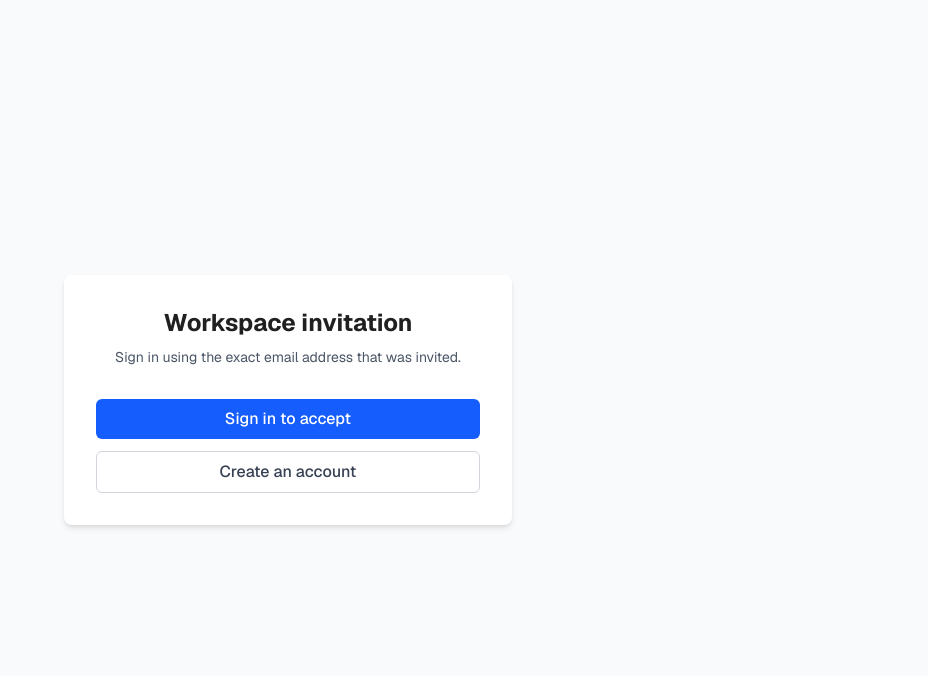
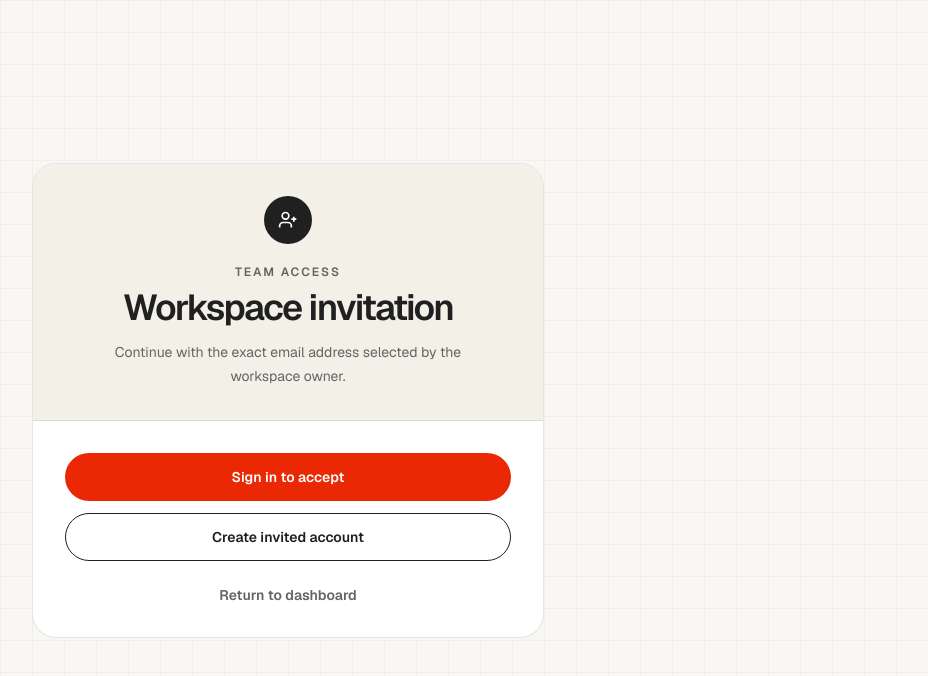
Before and after one commit to Aadilmalik70/serpstrategistagent, a Next.js app in the folder frontend/: page /invite/1 in a window 1280 px wide. Shown: the top 676 px of the page, without its empty margins (352-1280 px from the left). Built offline with nearby package versions, Linux system fonts and the light colour scheme; no server answers.

Commit message:
fix(workspaces): add account switching to invitation flow

```diff
--- a/frontend/app/invite/[token]/page.tsx
+++ b/frontend/app/invite/[token]/page.tsx
@@ -2,7 +2,7 @@
 
 import Link from "next/link";
 import { use, useState } from "react";
-import { useSession } from "next-auth/react";
+import { signOut, useSession } from "next-auth/react";
 
 const API_URL = process.env.NEXT_PUBLIC_API_URL || "http://localhost:8000";
 
@@ -19,13 +19,18 @@ export default function InvitationPage({ params }: { params: Promise<{ token: st
   const { data: session, status, update } = useSession();
   const [error, setError] = useState("");
   const [accepting, setAccepting] = useState(false);
+  const [switching, setSwitching] = useState(false);
+  const [accountMismatch, setAccountMismatch] = useState(false);
 
   const callbackUrl = `/invite/${encodeURIComponent(token)}`;
+  const loginUrl = `/login?callbackUrl=${encodeURIComponent(callbackUrl)}`;
+  const registerUrl = `/register?callbackUrl=${encodeURIComponent(callbackUrl)}`;
 
   async function acceptInvitation() {
     if (!session?.accessToken) return;
     setAccepting(true);
     setError("");
+    setAccountMismatch(false);
 
     try {
       const response = await fetch(`${API_URL}/workspaces/invitations/accept`, {
@@ -42,10 +47,13 @@ export default function InvitationPage({ params }: { params: Promise<{ token: st
         | null;
 
       if (!response.ok) {
-        setError(
+        const detail =
           body && "detail" in body && typeof body.detail === "string"
             ? body.detail
-            : "Invitation could not be accepted.",
+            : "Invitation could not be accepted.";
+        setError(detail);
+        setAccountMismatch(
+          response.status === 403 || detail.toLowerCase().includes("email address"),
         );
         return;
       }
@@ -60,51 +68,116 @@ export default function InvitationPage({ params }: { params: Promise<{ token: st
     }
   }
 
+  async function switchAccount() {
+    setSwitching(true);
+    await signOut({ callbackUrl: loginUrl });
+  }
+
   return (
-    <div className="flex min-h-screen items-center justify-center bg-gray-50 px-4">
-      <div className="w-full max-w-md rounded-lg bg-white p-8 shadow-md">
-        <h1 className="text-center text-2xl font-bold">Workspace invitation</h1>
-        <p className="mt-2 text-center text-sm text-gray-600">
-          Sign in using the exact email address that was invited.
+    <div className="operator-grid flex min-h-screen items-center justify-center bg-[#f9f7f3] px-4 py-10 text-[#202020]">
+      <div className="w-full max-w-lg overflow-hidden rounded-[24px] border border-[rgba(32,32,32,0.12)] bg-white">
+        <div className="border-b border-[rgba(32,32,32,0.1)] bg-[#f3f0e8] px-6 py-8 text-center sm:px-10">
+          <div className="mx-auto grid h-12 w-12 place-items-center rounded-full bg-[#202020] text-white">
+            <svg viewBox="0 0 24 24" className="h-5 w-5" fill="none" stroke="currentColor" strokeWidth="2" aria-hidden="true">
+              <path d="M16 21v-2a4 4 0 0 0-4-4H6a4 4 0 0 0-4 4v2" />
+              <circle cx="9" cy="7" r="4" />
+              <path d="M19 8v6M22 11h-6" />
+            </svg>
+          </div>
+          <p className="mt-5 text-xs font-semibold uppercase tracking-[0.16em] text-[#646464]">
+            Team access
           </p>
+          <h1 className="mt-2 text-3xl font-semibold tracking-[-0.045em] sm:text-4xl">
+            Workspace invitation
+          </h1>
+          <p className="mx-auto mt-3 max-w-sm text-sm leading-6 text-[#646464]">
+            Continue with the exact email address selected by the workspace owner.
+          </p>
+        </div>
 
+        <div className="p-6 sm:p-8">
           {status === "loading" && (
-          <div className="mt-8 h-12 animate-pulse rounded-md bg-gray-200" />
+            <div className="space-y-3">
+              <div className="h-16 animate-pulse rounded-2xl bg-[#f3f0e8]" />
+              <div className="h-12 animate-pulse rounded-full bg-[#f3f0e8]" />
+            </div>
           )}
 
           {status === "unauthenticated" && (
-          <div className="mt-8 space-y-3">
+            <div className="space-y-3">
               <Link
-              href={`/login?callbackUrl=${encodeURIComponent(callbackUrl)}`}
-              className="block w-full rounded-md bg-blue-600 px-4 py-2 text-center font-medium text-white hover:bg-blue-700"
+                href={loginUrl}
+                className="flex min-h-12 w-full items-center justify-center rounded-full bg-[#ea2804] px-5 text-center text-sm font-semibold text-white transition hover:bg-[#c01f00]"
               >
                 Sign in to accept
               </Link>
               <Link
-              href={`/register?callbackUrl=${encodeURIComponent(callbackUrl)}`}
-              className="block w-full rounded-md border border-gray-300 px-4 py-2 text-center font-medium text-gray-700 hover:bg-gray-50"
+                href={registerUrl}
+                className="flex min-h-12 w-full items-center justify-center rounded-full border border-[#202020] px-5 text-center text-sm font-semibold text-[#202020] transition hover:bg-[#202020] hover:text-white"
               >
-              Create an account
+                Create invited account
               </Link>
             </div>
           )}
 
           {status === "authenticated" && (
-          <div className="mt-8">
-            <p className="rounded-md bg-gray-50 p-3 text-sm text-gray-700">
-              Signed in as <strong>{session.user?.email}</strong>
+            <div>
+              <div className="rounded-2xl border border-[rgba(32,32,32,0.1)] bg-[#f9f7f3] p-4">
+                <p className="text-xs font-semibold uppercase tracking-[0.14em] text-[#646464]">Currently signed in</p>
+                <p className="mt-2 break-all font-semibold text-[#202020]">{session.user?.email}</p>
+              </div>
+
+              {error && (
+                <div className="mt-4 rounded-2xl border border-red-200 bg-red-50 p-4 text-sm leading-6 text-red-800">
+                  <p className="font-semibold">
+                    {accountMismatch ? "This invitation belongs to another account" : "Invitation could not be accepted"}
                   </p>
-            {error && <p className="mt-3 text-sm text-red-600">{error}</p>}
+                  <p className="mt-1">{error}</p>
+                </div>
+              )}
+
+              {accountMismatch ? (
+                <div className="mt-5 space-y-3">
+                  <button
+                    type="button"
+                    onClick={switchAccount}
+                    disabled={switching}
+                    className="min-h-12 w-full rounded-full bg-[#ea2804] px-5 text-sm font-semibold text-white transition hover:bg-[#c01f00] disabled:opacity-50"
+                  >
+                    {switching ? "Switching account…" : "Switch account"}
+                  </button>
+                  <p className="text-center text-xs leading-5 text-[#646464]">
+                    You will return to this invitation after signing in with the invited email.
+                  </p>
+                </div>
+              ) : (
                 <button
                   type="button"
                   onClick={acceptInvitation}
                   disabled={accepting || !session.accessToken}
-              className="mt-4 w-full rounded-md bg-blue-600 px-4 py-2 font-medium text-white hover:bg-blue-700 disabled:opacity-50"
+                  className="mt-5 min-h-12 w-full rounded-full bg-[#ea2804] px-5 text-sm font-semibold text-white transition hover:bg-[#c01f00] disabled:opacity-50"
                 >
-              {accepting ? "Accepting invitation..." : "Accept invitation"}
+                  {accepting ? "Accepting invitation…" : "Accept invitation"}
                 </button>
+              )}
+
+              {!accountMismatch && (
+                <button
+                  type="button"
+                  onClick={switchAccount}
+                  disabled={switching}
+                  className="mt-3 min-h-11 w-full rounded-full border border-[rgba(32,32,32,0.18)] px-5 text-sm font-semibold text-[#202020] transition hover:border-[#202020] hover:bg-[#202020] hover:text-white disabled:opacity-50"
+                >
+                  {switching ? "Signing out…" : "Use a different account"}
+                </button>
+              )}
             </div>
           )}
+
+          <Link href="/" className="mt-6 block text-center text-sm font-semibold text-[#646464] hover:text-[#202020]">
+            Return to dashboard
+          </Link>
+        </div>
       </div>
     </div>
   );
```
Lines whose indentation alone changed are shown as unchanged.
